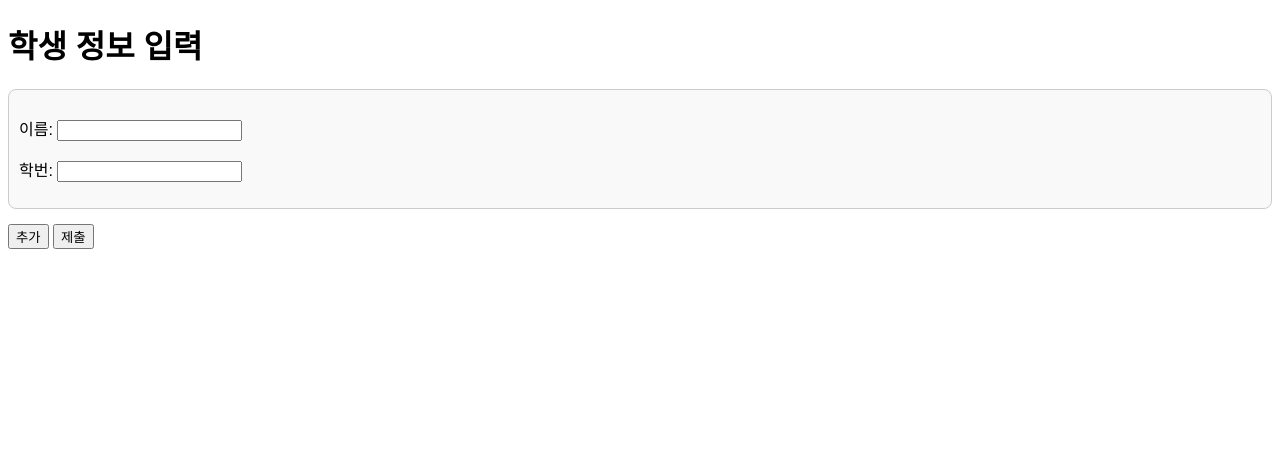
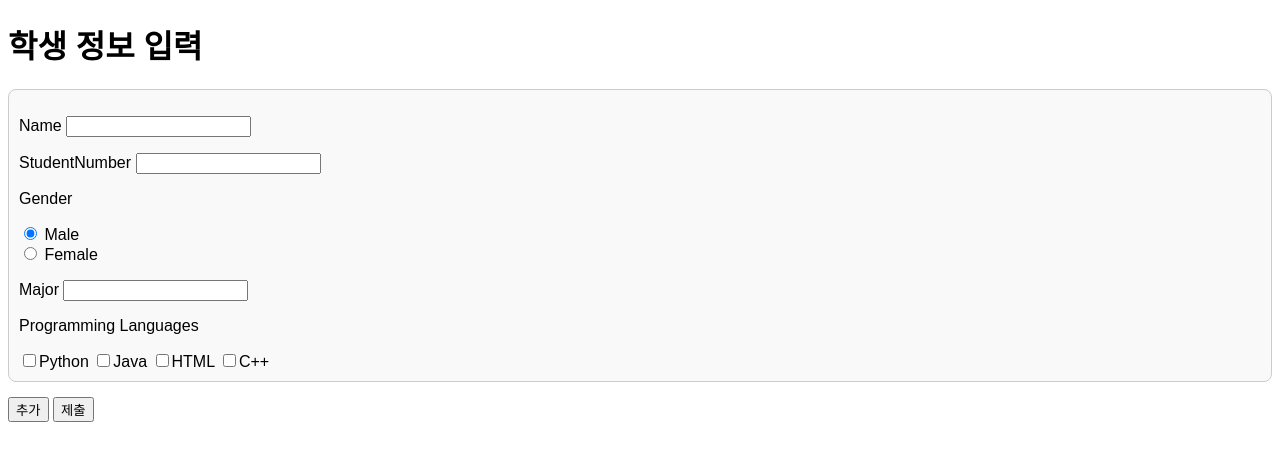
Before and after one commit to CSID-DGU/2024-2-OSSPrac-watch-02, a Flask app: page /input in a window 1280 px wide. Shown: the top 461 px of the page. Run offline with Flask 3, Linux system fonts and the light colour scheme.

Commit message:
feat: modify templates

```diff
--- a/SubjectA2-3-2/templates/input_a.html
+++ b/SubjectA2-3-2/templates/input_a.html
@@ -22,8 +22,19 @@
     <form action="/result" method="POST" id="studentForm">
         <div id="personContainer">
             <div class="person-block">
-                <p>이름: <input type="text" name="name[]" required></p>
-                <p>학번: <input type="text" name="StudentNumber[]" required></p>
+                <p>Name <input type="text" name="Name[]" required></p>
+                <p>StudentNumber <input type="text" name="StudentNumber[]" required></p>
+                <p> Gender</p>
+                    <input type="radio" name="Gender[0]" value="Male" checked> Male <br>
+                    <input type="radio" name="Gender[0]" value="Female"> Female <br>
+
+                <p> Major <input type="text" name="Major[]" required></p>
+
+                <p> Programming Languages</p>
+                <label><input type="checkbox" value="Python" name="language[0][]"/>Python</label>
+                <label><input type="checkbox" value="Java" name="language[0][]"/>Java</label>
+                <label><input type="checkbox" value="HTML" name="language[0][]"/>HTML</label>
+                <label><input type="checkbox" value="C++" name="language[0][]"/>C++</label>
             </div>
         </div>
         <button type="button" onclick="addPerson()">추가</button>
@@ -34,13 +45,25 @@
         // 새 입력 필드를 추가하는 함수
         function addPerson() {
             const container = document.getElementById("personContainer");
+            const personCount = document.querySelectorAll(".person-block").length;
 
             // 새로운 사람 정보를 위한 입력 블록 생성
             const personBlock = document.createElement("div");
             personBlock.className = "person-block";
             personBlock.innerHTML = `
-                <p>이름: <input type="text" name="name[]" required></p>
-                <p>학번: <input type="text" name="StudentNumber[]" required></p>
+                <p>Name <input type="text" name="Name[]" required></p>
+                <p>StudentNumber <input type="text" name="StudentNumber[]" required></p>
+                <p> Gender</p>
+                    <input type="radio" name="Gender[${personCount}]" value="Male" checked> Male <br>
+                    <input type="radio" name="Gender[${personCount}]" value="Female"> Female <br>
+
+                <p> Major <input type="text" name="Major[]" required></p>
+
+                <p> Programming Languages</p>
+                <label><input type="checkbox" value="Python" name="language[${personCount}][]"/>Python</label>
+                <label><input type="checkbox" value="Java" name="language[${personCount}][]"/>Java</label>
+                <label><input type="checkbox" value="HTML" name="language[${personCount}][]"/>HTML</label>
+                <label><input type="checkbox" value="C++" name="language[${personCount}][]"/>C++</label>
             `;
 
             // 입력 블록을 personContainer에 추가
```
Also changed, not shown: SubjectA2-3-2/templates/result_contact.html (added, +68 -0 lines).
